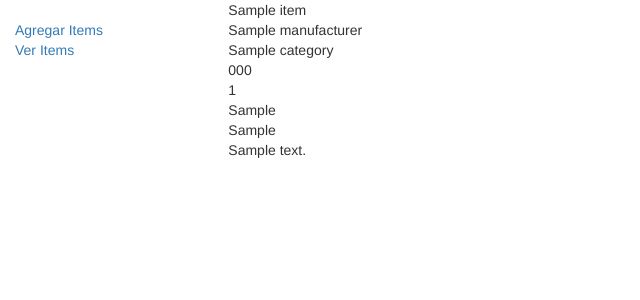
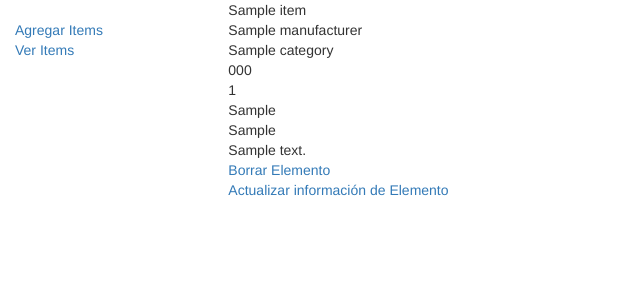
Before and after one commit to ArnoldLara/ML340, a Django app: page /inventario/read/1 in a window 1280 px wide. Shown: the top 300 px of the page, without its empty margins (0-640 px from the left). Run offline with Django 3.2, Linux system fonts and the light colour scheme; tables that the repository leaves empty hold one stand-in row (values such as "Sample post"); some libraries are stand-ins or nearby versions.

Commit message:
Mejorando la interactividad de la app. En vista en detalle, actualizar y borrar.

```diff
--- a/ml340/inventario/templates/inventario/detail_read.html
+++ b/ml340/inventario/templates/inventario/detail_read.html
@@ -13,6 +13,8 @@
     {{ data.specs }}<br/>
     {{ data.net }}<br/>
     {{ data.notes }}<br/>
+    <a href="/inventario/delete/{{data.id}}">Borrar Elemento</a> <br/>
+    <a href="/inventario/update/{{data.id}}">Actualizar información de Elemento</a> <br/>
 
 </div>
 
--- a/ml340/inventario/templates/inventario/read.html
+++ b/ml340/inventario/templates/inventario/read.html
@@ -15,13 +15,12 @@
         </tr>
         {%for item in item_list %}
              <tr>
-               <td>{{item.name}}</td>
+               <td><a href="{% url 'inventario:read' %}/{{item.id}}">{{item.name}}</a></td>
                <td>{{item.category}}</td>
                <td>{{item.serial_number}}</td>
                <td>{{item.serial_andes}}</td>
                <td>{{item.notes}}</td>
                <td style="width:100px"></td>
-
                </td>
              </tr>
         {%endfor%}
--- a/ml340/inventario/views.py
+++ b/ml340/inventario/views.py
@@ -26,6 +26,9 @@ def create(request):
     form = ItemsForm(request.POST or None)
     if form.is_valid():
         form.save()
+        return HttpResponseRedirect("/inventario/read")
+
+
 
     context['form']= form
     return render(request, 'inventario/create.html', context)
```
